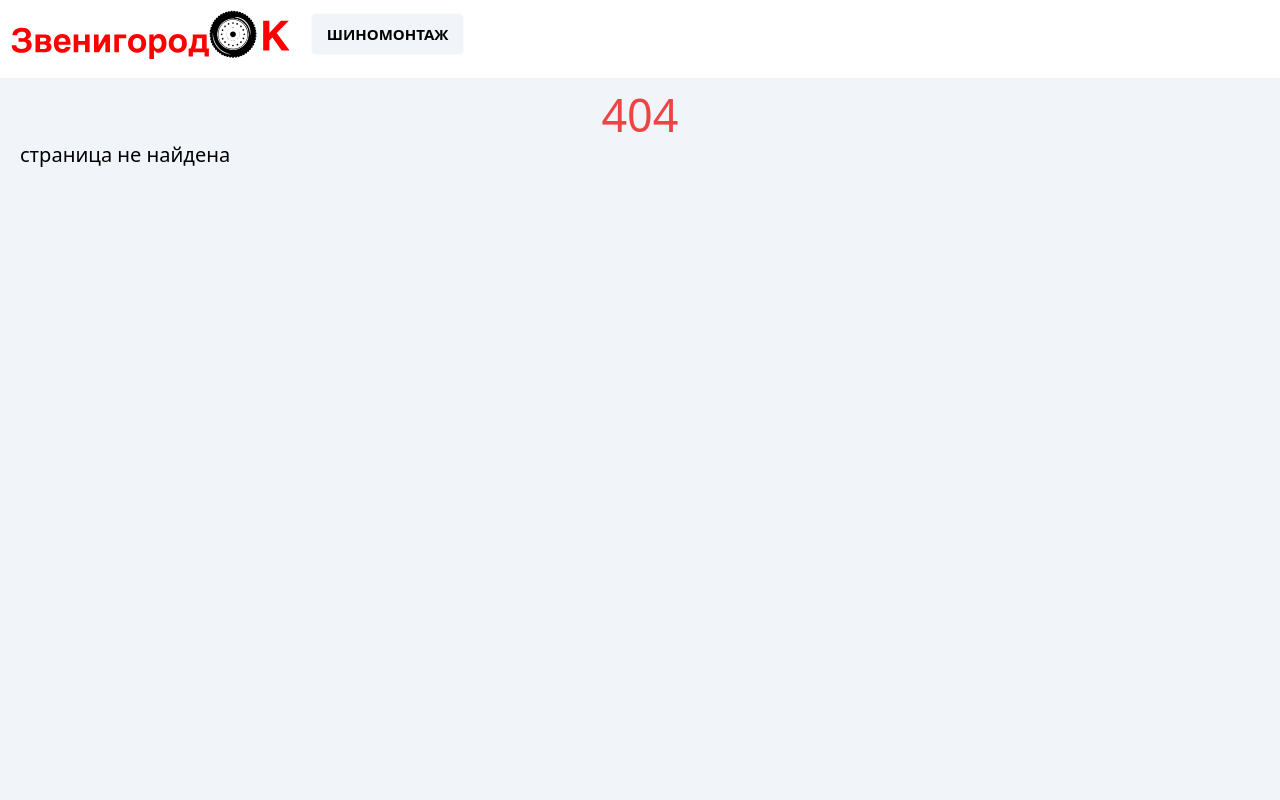
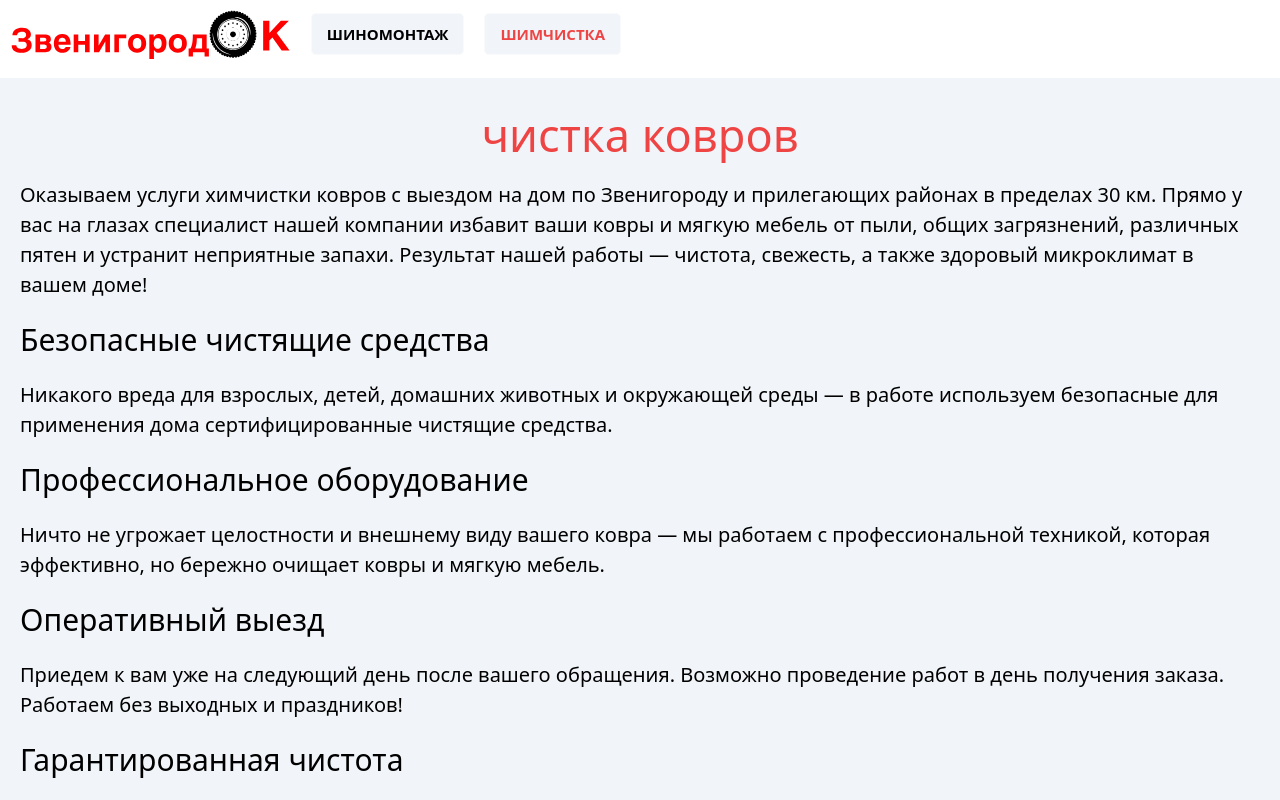
Before and after one commit to zggff/zvenigorodok_react_ssr, a React (Vite) app in the folder client/: page /cleaning in a window 1280 px wide. Before the commit this address had no page. Shown: the top 800 px of the page. Built offline with nearby package versions, Linux system fonts and the light colour scheme; no server answers.

Commit message:
add new page, fix styling

```diff
--- a/client/postcss.config.cjs
+++ b/client/postcss.config.cjs
@@ -1,6 +1,13 @@
 const tailwindcss = require('tailwindcss')
 const autoprefixer = require('autoprefixer')
+const cssnano = require('cssnano')
 
 module.exports = {
-    plugins: [tailwindcss('./tailwind.config.cjs'), autoprefixer],
+    plugins: [
+        tailwindcss('./tailwind.config.cjs'),
+        autoprefixer,
+        cssnano({
+            preset: 'default',
+        }),
+    ],
 }
--- a/client/src/components/Navbar.tsx
+++ b/client/src/components/Navbar.tsx
@@ -44,7 +44,7 @@ export default function Navbar() {
                             to='/'
                         >
                             <img
-                                className='h-10 w-fit'
+                                className='h-10 w-auto'
                                 src={Logo}
                                 alt='ЗвенигородОк'
                             />
@@ -65,11 +65,16 @@ export default function Navbar() {
                         }
                         id='example-navbar-danger'
                     >
-                        <ul className='flex pb-2 flex-col gap-1 lg:flex-row list-none lg:ml-auto text-xs uppercase font-bold leading-snug text-black hover:text-red w-full text-center'>
+                        <ul className='flex pb-2 flex-col gap-2 lg:flex-row list-none lg:gap-4 lg:ml-auto text-xs uppercase font-bold leading-snug text-black hover:text-red w-full text-center'>
                             <NavLink
                                 to='/'
                                 setOpen={setNavbarOpen}
                                 text='шиномонтаж'
+                            />
+                            <NavLink
+                                to='/cleaning'
+                                setOpen={setNavbarOpen}
+                                text='шимчистка'
                             />
                         </ul>
                     </div>
--- a/client/src/index.scss
+++ b/client/src/index.scss
@@ -3,3 +3,12 @@
 @tailwind components;
 @tailwind utilities;
 @tailwind variants;
+
+@layer base {
+    h1 {
+        @apply text-center text-red-500 text-4xl my-4;
+    }
+    h2 {
+        @apply text-2xl my-4;
+    }
+}
--- /dev/null
+++ b/client/src/pages/Cleaning.tsx
@@ -0,0 +1,57 @@
+import React from 'react'
+import Reviews from '../components/Reviews'
+import { Helmet } from 'react-helmet'
+
+const Cleaning: React.FC = () => {
+    return (
+        <>
+            <Helmet>
+                <meta
+                    name='keywords'
+                    content='Звенигород, шимчистка, ковары, мягкая мебель, zvenigorodok, звенигородок'
+                />
+                <meta
+                    name='description'
+                    content='шимчистка ковров и мягкой мебели в Звенигороде'
+                />
+            </Helmet>
+            <h1>чистка ковров</h1>
+            <p>
+                Оказываем услуги химчистки ковров с выездом на дом по
+                Звенигороду и прилегающих районах в пределах 30 км. Прямо у вас
+                на глазах специалист нашей компании избавит ваши ковры и мягкую
+                мебель от пыли, общих загрязнений, различных пятен и устранит
+                неприятные запахи. Результат нашей работы — чистота, свежесть, а
+                также здоровый микроклимат в вашем доме!
+            </p>
+            <h2>Безопасные чистящие средства</h2>
+            <p>
+                Никакого вреда для взрослых, детей, домашних животных и
+                окружающей среды — в работе используем безопасные для применения
+                дома сертифицированные чистящие средства.
+            </p>
+            <h2>Профессиональное оборудование</h2>
+            <p>
+                Ничто не угрожает целостности и внешнему виду вашего ковра — мы
+                работаем с профессиональной техникой, которая эффективно, но
+                бережно очищает ковры и мягкую мебель.
+            </p>
+            <h2>Оперативный выезд</h2>
+            <p>
+                Приедем к вам уже на следующий день после вашего обращения.
+                Возможно проведение работ в день получения заказа. Работаем без
+                выходных и праздников!
+            </p>
+            <h2>Гарантированная чистота</h2>
+            <p>
+                После проведенных нами работ на вашем ковре не останется никаких
+                следов грязи, пятен и разводов. Мы уверенно гарантируем
+                абсолютную чистоту ковров и мягкой мебели!
+            </p>
+
+            <Reviews target='Cleaning' />
+        </>
+    )
+}
+
+export default Cleaning
--- a/client/src/router.tsx
+++ b/client/src/router.tsx
@@ -2,12 +2,14 @@ import React from 'react'
 import { Route, Routes } from 'react-router-dom'
 
 import NotFound from './pages/404'
+import Cleaning from './pages/Cleaning'
 import Home from './pages/Home'
 
 const Router: React.FC = () => {
     return (
         <Routes>
             <Route path='/' element={<Home />} />
+            <Route path='/cleaning' element={<Cleaning />} />
             <Route path='*' element={<NotFound />} />
         </Routes>
     )
```
Also changed, not shown: client/package.json (+4 -3 lines), 1 other file (tests, documents, lock files or other folders).
